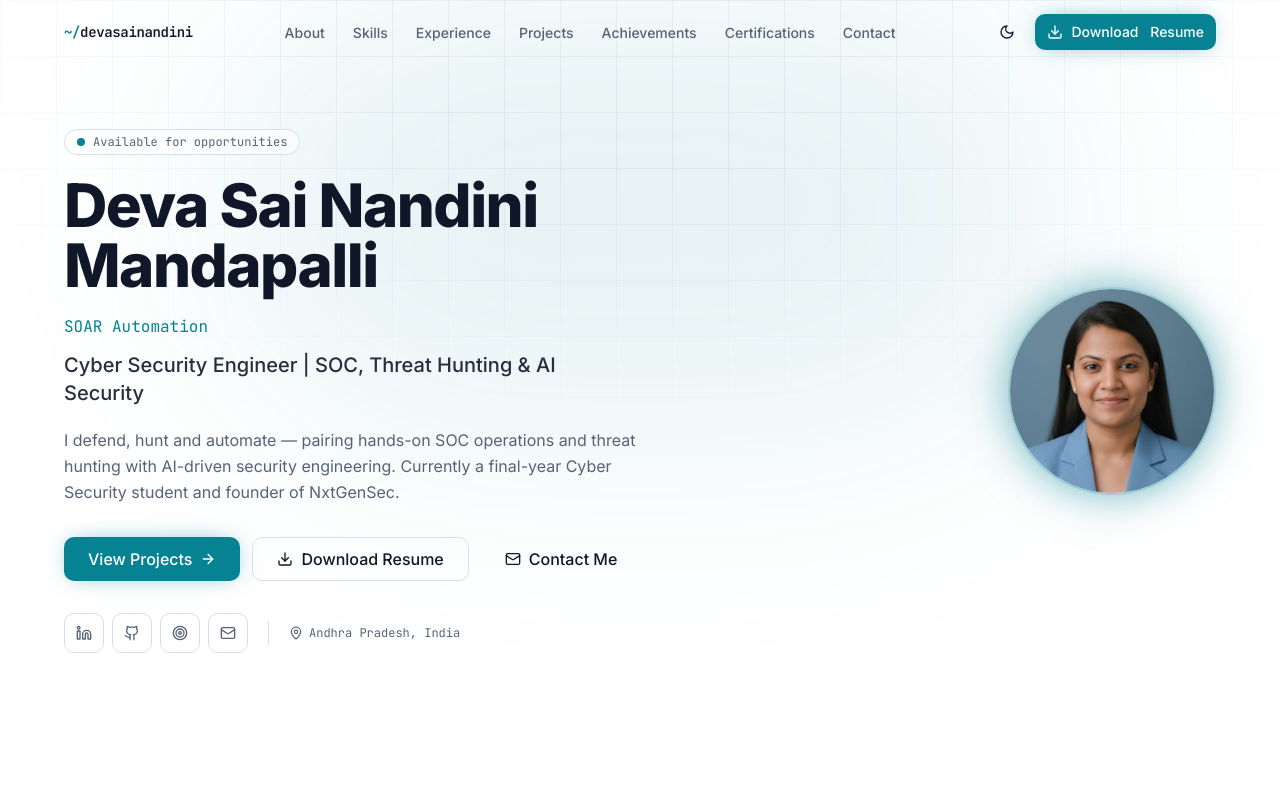
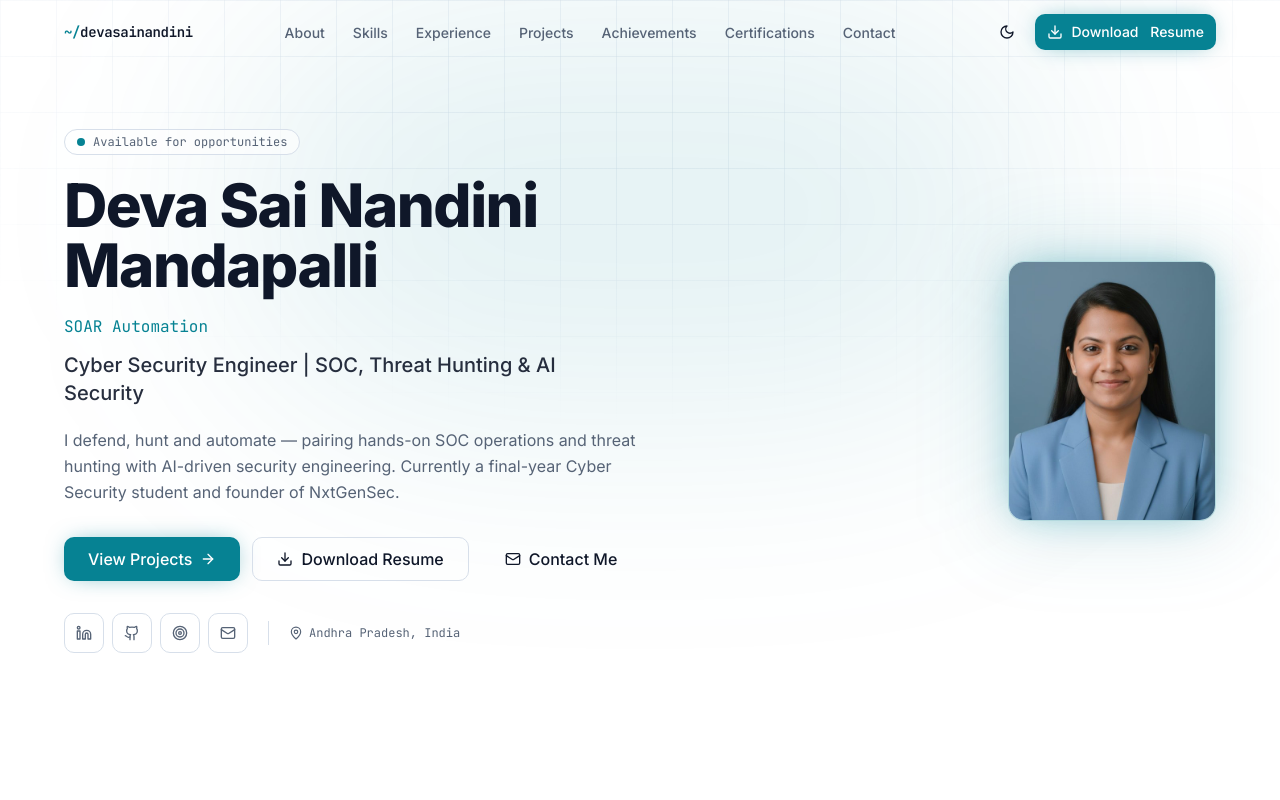
Before and after one commit to DevaSaiNandiniMandapalli/portfolio, a React (Vite) app: page / in a window 1280 px wide. Shown: the top 800 px of the page. Built offline with nearby package versions, Linux system fonts and the light colour scheme.

Commit message:
Use 4:5 portrait hero photo showing head and shoulders
Co-authored-by: Lemon Code <hello@lemoncode.ai>

```diff
--- a/src/components/sections/hero.tsx
+++ b/src/components/sections/hero.tsx
@@ -119,20 +119,20 @@ export function Hero() {
           transition={{ duration: 0.6, delay: 0.15 }}
           className="order-1 flex justify-center md:order-2 md:justify-end"
         >
-          <div className="relative">
+          <div className="relative w-36 sm:w-44 lg:w-52">
             <div
-              className="absolute -inset-2 rounded-full bg-primary/20 blur-xl"
+              className="absolute -inset-3 rounded-3xl bg-primary/15 blur-2xl"
               aria-hidden="true"
             />
-            <div className="relative h-36 w-36 overflow-hidden rounded-full border-2 border-primary/40 bg-card shadow-[0_0_40px_-10px_hsl(var(--primary)/0.6)] sm:h-44 sm:w-44 lg:h-52 lg:w-52">
+            <div className="relative aspect-[4/5] overflow-hidden rounded-2xl border border-primary/30 bg-card shadow-[0_0_40px_-12px_hsl(var(--primary)/0.55)]">
               <img
                 src={profile.photoUrl}
                 alt={`Portrait of ${profile.name}`}
-                width={400}
-                height={400}
+                width={512}
+                height={640}
                 loading="eager"
                 decoding="async"
-                className="h-full w-full object-cover"
+                className="h-full w-full object-cover object-[center_18%]"
               />
             </div>
           </div>
```
Also changed, not shown: public/photo.jpg, 1 other file (tests, documents, lock files or other folders).
